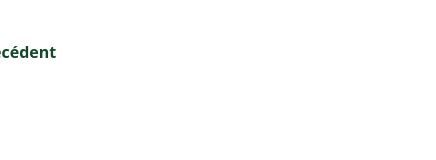
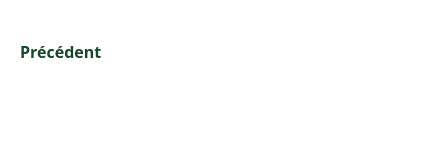
Before and after one commit to AlexandreDeMoura/jump-alex-interview, a Next.js app: page /beer-detail in a window 390 px wide. Shown: the top 160 px of the page, 436 px wide, since content can reach past the window. Built offline with nearby package versions, Linux system fonts and the light colour scheme.

Commit message:
feat: improve responsive

```diff
--- a/pages/beer-detail.tsx
+++ b/pages/beer-detail.tsx
@@ -10,13 +10,17 @@ const BeerDetail = () => {
   const parsedbeer: Beer | null = beer ? JSON.parse(beer as any) : null;
 
   return (
-    <div className="w-screen flex flex-col justify-center items-center">
-      <div className="pt-10 space-y-6">
-        <Link href="/" className="text-green-900 font-semibold cursor-pointer">
+    <div className="w-full lg:w-screen flex flex-col lg:justify-center lg:items-center">
+      <div className="pl-5 lg:pl-0 pt-10 space-y-6">
+        <div>
+          <Link
+            href="/"
+            className="text-green-900 font-semibold cursor-pointer"
+          >
             Précédent
           </Link>
-        <div className="flex space-x-6">
-          <div>
+        </div>
+        <div className="w-full flex items-start space-x-6">
           {parsedbeer?.image_url && (
             <Image
               width={32}
@@ -26,7 +30,6 @@ const BeerDetail = () => {
               alt="beer image"
             />
           )}
-          </div>
           <div>
             <div className="text-gray-900 font-semibold">
               {parsedbeer?.name}
--- a/pages/index.tsx
+++ b/pages/index.tsx
@@ -26,13 +26,13 @@ const Home = () => {
   }
 
   return (
-    <div className="w-screen flex flex-col justify-center items-center p-10 space-y-5">
-      <div className="flex space-x-4">
+    <div className="w-screen flex flex-col justify-center items-center p-5 lg:p-10 space-y-5">
+      <div className="w-full lg:w-auto flex space-x-4 overflow-scroll">
         <RandomlyGeneratedBeerCard key={1} id={1} />
         <RandomlyGeneratedBeerCard key={2} id={2} />
       </div>
-      <div className="w-136 bg-white p-4 space-y-2">
-        <div className="flex space-x-2 px-2 py-1 rounded-md border border-gray-500 focus-within:border-gray-700 focus-within:shadow-lg">
+      <div className="w-screen lg:w-136 bg-white p-4 lg:p-4 space-y-2">
+        <div className="w-full flex space-x-2 px-2 py-1 rounded-md border border-gray-500 focus-within:border-gray-700 focus-within:shadow-lg">
           <Image
             className="text-green-900"
             src={isLoading ? "/icon-loading.gif" : "/icon-search.svg"}
```
Lines whose indentation alone changed are shown as unchanged.
